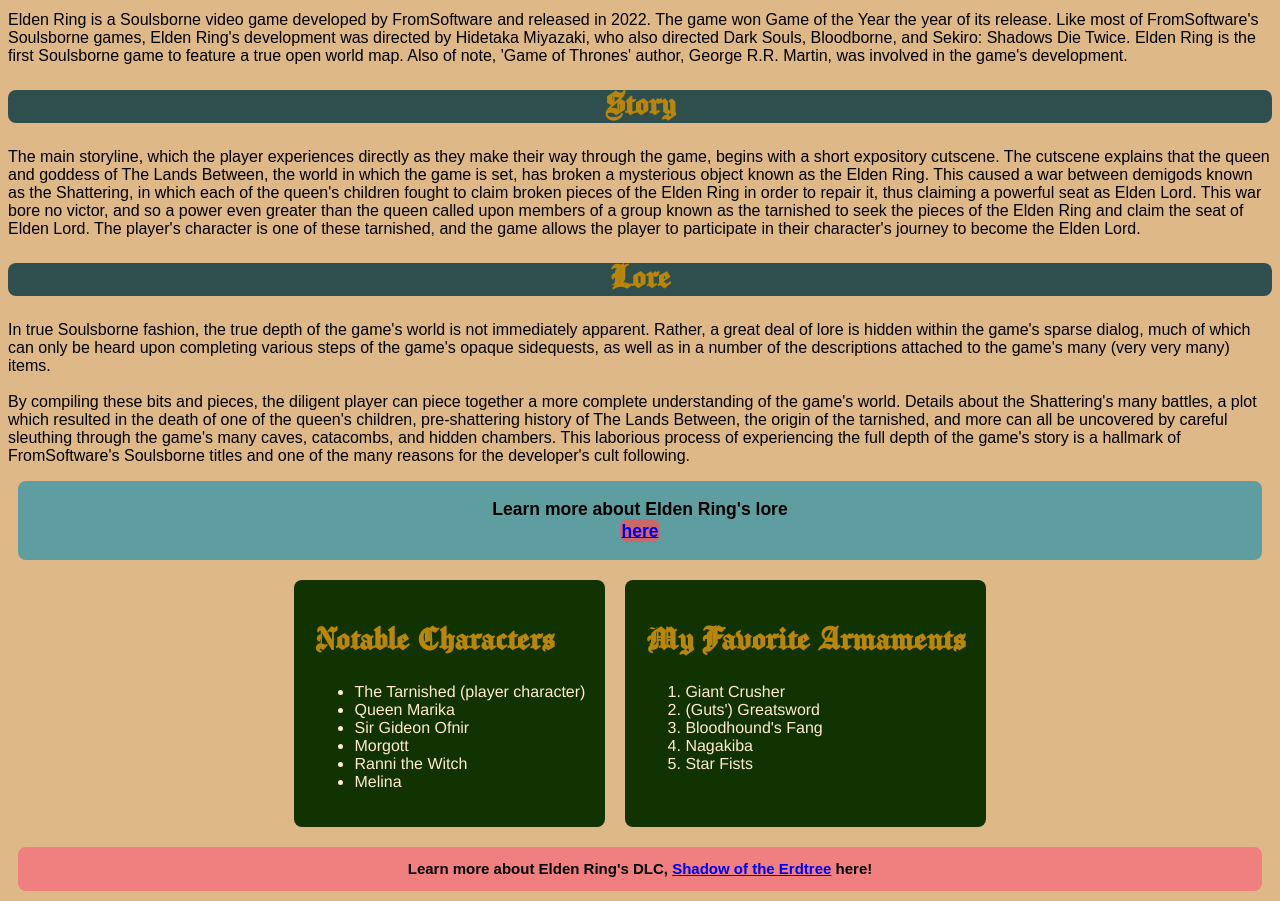
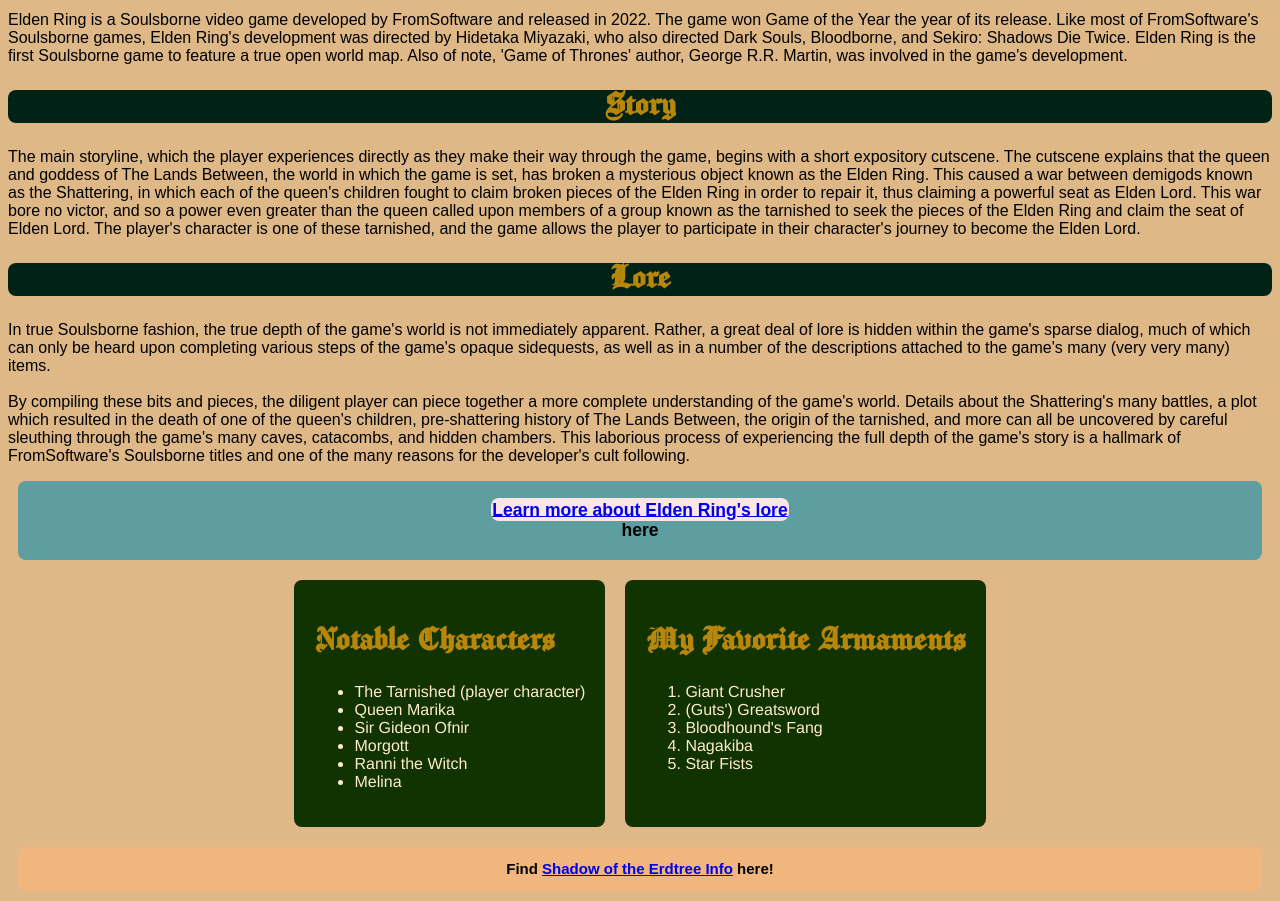
Before and after one commit to MD2020m/Elden-Ring-Website, a plain HTML site: page index.html in a window 1280 px wide. Shown: the part 636-1537 px from the top of the page. Drawn offline with Linux system fonts and the light colour scheme; files whose address does not match are found by name.

Commit message:
Adjust element colors for greater contrast; Edit link elements adding descriptive link text

```diff
--- a/css/style.css
+++ b/css/style.css
@@ -10,7 +10,7 @@ nav {
     align-items: center;
     justify-content: center;
     text-align: center;
-    background-color: cadetblue;
+    background-color: rgb(95, 158, 160);
     padding: 1px;
     text-decoration: none;
     display: flex;
@@ -87,7 +87,7 @@ p {
 
 /*Specify formatting for the two external links to youtube*/
 .yt-link {
-    background-color: rgb(202, 104, 107);
+    background-color: fbe5e5;
     padding: 0.5%;
     border-radius: 8px;
 }
@@ -96,13 +96,13 @@ p {
 #er-page {
     background-color: burlywood;
     .article-title {
-        background-color: darkslategray;
+        background-color: 012317;
     };
 }
 
 /*Specify color scheme for SOTE page (page2.html)*/
 #sote-page {
-    background-color:lightcoral;
+    background-color:f1b67e;
     .article-title {
         background-color: maroon;
     }
@@ -110,7 +110,7 @@ p {
 
 /*Specify header background color for index.html header*/
 #er-header {
-    background-color: darkslategray;
+    background-color: 012317;
 }
 /*Specify header background color for page2.html header*/
 #sote-header {
@@ -120,7 +120,7 @@ p {
 /*Specify background color for internal link in index.html
 to represent contents of page2.html*/
 #er-to-sote-link {
-    background-color: lightcoral;
+    background-color: f1b67e;
     h2 {
         font-size: 15px;
         color: black;
--- a/index.html
+++ b/index.html
@@ -77,8 +77,11 @@
                     <!--The <h4> tag will print in header 4 font. This will be a good way to visually distinguish the
                         navigation text from the articles or their titles. The <a> tag will turn the word 'here' into
                             a hyperlink to the video at the url-->
-                    <h3>Learn more about Elden Ring's lore <a class = "yt-link" href="https://www.youtube.com/playlist?list=PLWLedd0Zw3c6-pVaCxtqkUtBGDOU2nw1Z">
-                        here</a></h3>
+                    <h3>
+                        <a class = "yt-link" href="https://www.youtube.com/playlist?list=PLWLedd0Zw3c6-pVaCxtqkUtBGDOU2nw1Z">
+                            Learn more about Elden Ring's lore
+                        </a>
+                         here</h3>
                 </nav>
             </article>
             <!--Add a section with a couple interesting list articles about Elden Ring-->
@@ -124,8 +127,8 @@
                     the internal link on this line from both the articles and titles as well as
                     the external link that appeared earlier-->
                 <h2>
-                    Learn more about Elden Ring's DLC,
-                    <a href="page2.html">Shadow of the Erdtree</a> here!
+                    Find
+                    <a href="page2.html">Shadow of the Erdtree Info</a> here!
                 </h2>
             </nav>
         </footer>
```
Also changed, not shown: page2.html (+5 -1 lines).
